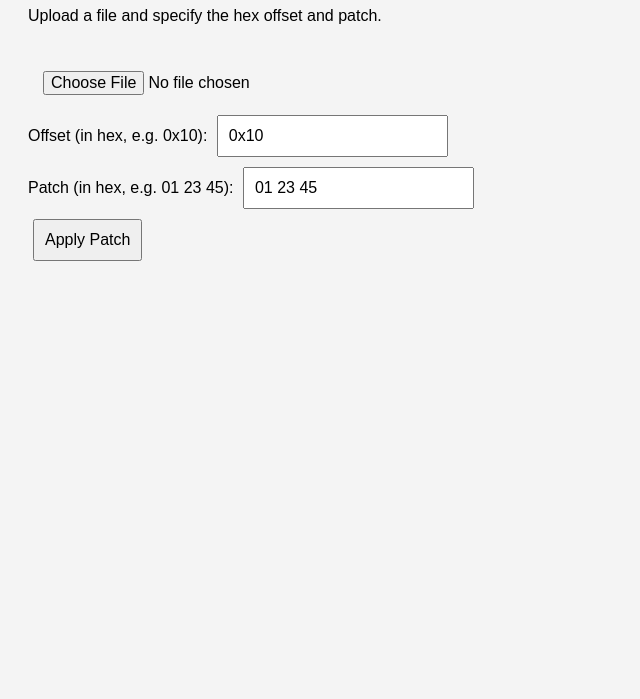
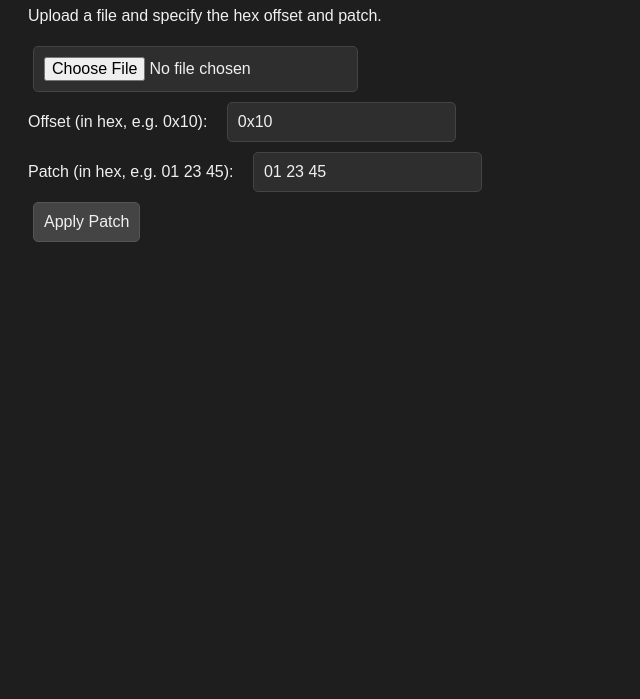
Before and after one commit to HylelKnight/hex-patcher, a plain HTML site: page index.html in a window 1280 px wide. Shown: the part 101-800 px from the top of the page, without its empty margins (0-640 px from the left). Drawn offline with Linux system fonts and the light colour scheme.

Commit message:
Add files via upload

```diff
--- a/index.html
+++ b/index.html
@@ -7,16 +7,39 @@
     <style>
         body {
             font-family: Arial, sans-serif;
+            background-color: #1e1e1e;
+            color: #f0f0f0;
             padding: 20px;
-            background-color: #f4f4f4;
         }
         input, button {
             padding: 10px;
             margin: 5px;
             font-size: 16px;
+            background-color: #2e2e2e;
+            color: #f0f0f0;
+            border: 1px solid #444;
+            border-radius: 5px;
         }
-        #fileInput {
-            margin-top: 20px;
+        input:focus, button:focus {
+            outline: none;
+            border-color: #007acc;
+        }
+        button {
+            cursor: pointer;
+            background-color: #3a3a3a;
+        }
+        button:hover {
+            background-color: #555;
+        }
+        label {
+            margin-right: 10px;
+        }
+        #applyPatchButton {
+            background-color: #444;
+            border: 1px solid #555;
+        }
+        #applyPatchButton:hover {
+            background-color: #555;
         }
         #result {
             margin-top: 20px;
@@ -35,7 +58,7 @@
     <label for="patch">Patch (in hex, e.g. 01 23 45):</label>
     <input type="text" id="patch" value="01 23 45"/>
     <br/>
-    <button onclick="applyPatch()">Apply Patch</button>
+    <button id="applyPatchButton" onclick="applyPatch()">Apply Patch</button>
 
     <div id="result"></div>
 
```
